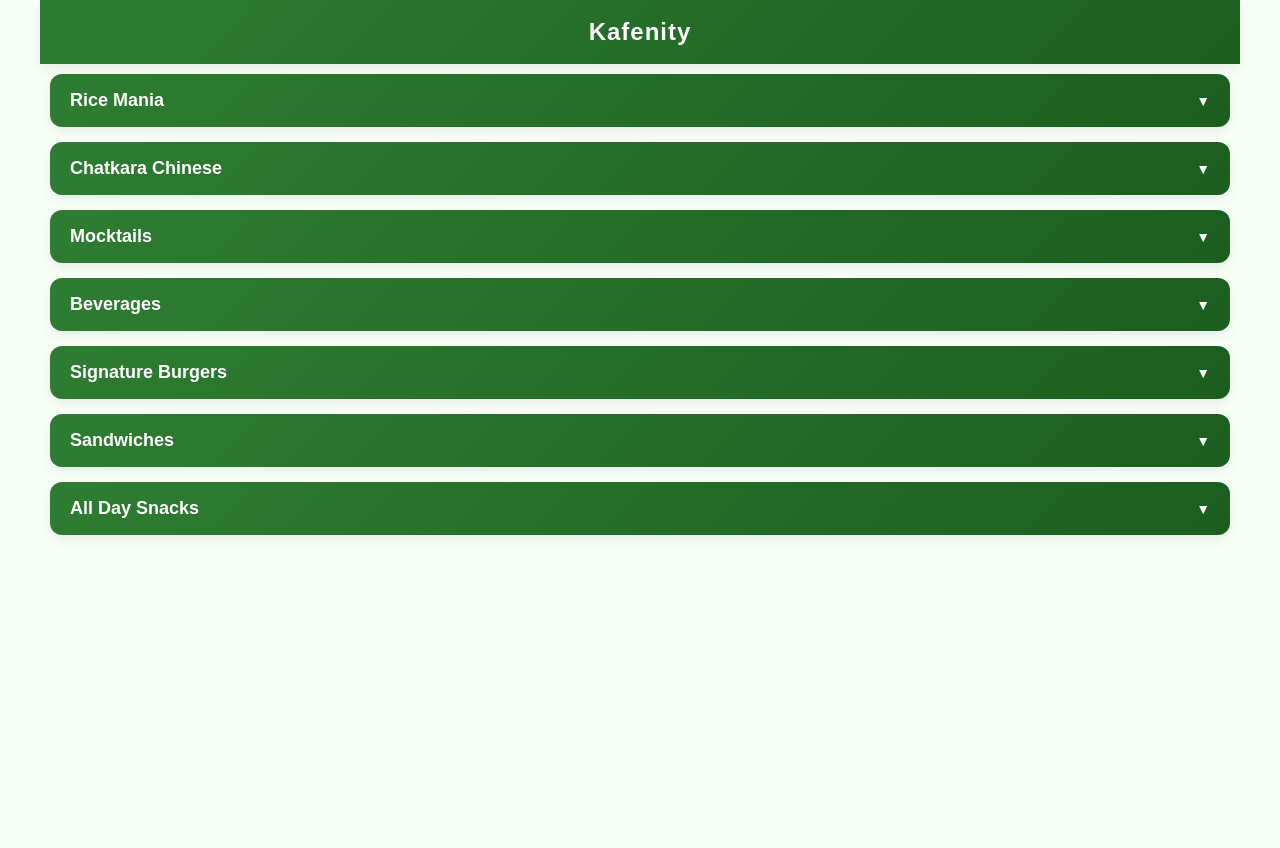
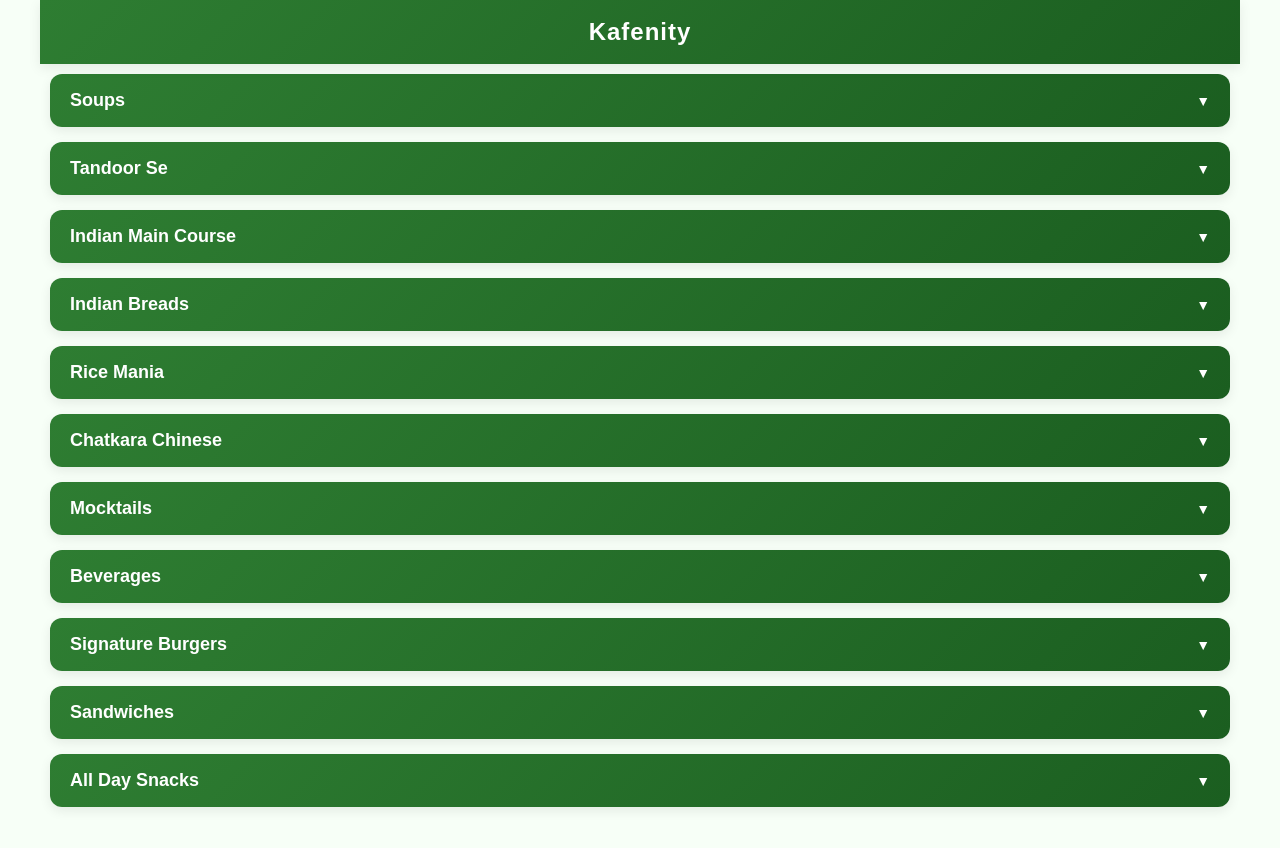
Before and after one commit to Karan1445/kafenity, a React (Create React App) app: page / in a window 1280 px wide. Shown: the top 848 px of the page. Before the commit the page ends 800 px from the top, so only its background shows below. Built offline with nearby package versions, Linux system fonts and the light colour scheme.

Commit message:
Update App.js

```diff
--- a/src/App.js
+++ b/src/App.js
@@ -3,16 +3,87 @@
 
 export default function App() {
   const categories = [
+  { name: 'Soups' },
+  { name: 'Tandoor Se' },
+  { name: 'Indian Main Course' },
+  { name: 'Indian Breads' },
   { name: 'Rice Mania' },
   { name: 'Chatkara Chinese' },
   { name: 'Mocktails' },
   { name: 'Beverages' },
   { name: 'Signature Burgers' },
   { name: 'Sandwiches' },
-    { name: 'All Day Snacks' },
+  { name: 'All Day Snacks' }
 ];
 
 const items = {
+  'Soups': [
+    { name: 'Cream of Tomato Soup', price: 130 },
+    { name: 'Manchurian Soup', price: 130 },
+    { name: 'Manchow Soup', price: 130 },
+    { name: 'Hot & Sour Soup', price: 140 },
+    { name: 'Clear Veg Soup', price: 140 },
+    { name: 'Lemon Coriander Soup', price: 170 },
+    { name: 'Garlic Coriander Soup', price: 170 },
+    { name: 'Cream of Spinach Soup', price: 170 },
+    { name: 'Sweet Corn Soup', price: 170 }
+  ],
+  'Tandoor Se': [
+    { name: 'Paneer Tikka Dry', price: 350 },
+    { name: 'Paneer Hariyali Tikka', price: 350 },
+    { name: 'Paneer Malai Tikka', price: 380 },
+    { name: 'Reshmi Tikka', price: 380 },
+    { name: 'Paneer Achari Tikka', price: 350 },
+    { name: 'Aloo Achari Tikka', price: 210 },
+    { name: 'Harabhara Kebab', price: 210 },
+    { name: 'Banjara Kebab', price: 400 },
+    { name: 'Dahi ke Sholey', price: 350 },
+    { name: 'Veg. Sheekh Kebab', price: 240 }
+  ],
+  'Indian Main Course': [
+    { name: 'Mix Veg.', price: 250 },
+    { name: 'Veg. Toofani', price: 250 },
+    { name: 'Veg. Makhanwala', price: 260 },
+    { name: 'Veg. Handi', price: 260 },
+    { name: 'Veg. Jaipuri', price: 270 },
+    { name: 'Veg. Kadai', price: 270 },
+    { name: 'Veg. Kolhapuri', price: 270 },
+    { name: 'Veg. Angara', price: 280 },
+    { name: 'Paneer Tikka Masala', price: 330 },
+    { name: 'Paneer Butter Masala', price: 350 },
+    { name: 'Paneer Handi', price: 350 },
+    { name: 'Paneer Kadai', price: 350 },
+    { name: 'Paneer Toofani', price: 350 },
+    { name: 'Paneer Patiyala', price: 380 },
+    { name: 'Paneer Bhurji', price: 350 },
+    { name: 'Paneer Angara', price: 380 },
+    { name: 'Paneer Pasanda', price: 380 },
+    { name: 'Paneer Lawabdar', price: 380 },
+    { name: 'Palak Paneer', price: 380 },
+    { name: 'Cheese Angoori', price: 350 },
+    { name: 'Cheese Butter Masala', price: 400 },
+    { name: 'Kaju Curry', price: 400 },
+    { name: 'Kaju Butter Masala', price: 400 },
+    { name: 'Kafenity Special', price: 440 }
+  ],
+  'Indian Breads': [
+    { name: 'Plain Roti', price: 30 },
+    { name: 'Butter Roti', price: 40 },
+    { name: 'Plain Naan', price: 40 },
+    { name: 'Butter Naan', price: 50 },
+    { name: 'Garlic Naan', price: 90 },
+    { name: 'Cheese Naan', price: 110 },
+    { name: 'Cheese Garlic Naan', price: 130 },
+    { name: 'Plain Kulcha', price: 50 },
+    { name: 'Butter Kulcha', price: 60 },
+    { name: 'Dhaba Roti', price: 60 },
+    { name: 'Lachha Paratha', price: 50 },
+    { name: 'Missi Roti', price: 50 },
+    { name: 'Paneer Paratha', price: 150 },
+    { name: 'Stuffed Paratha (Aloo/Gobi)', price: 110 },
+    { name: 'Cheese Chilli Paratha', price: 200 },
+    { name: 'Aloo Cheese Paratha', price: 150 }
+  ],
   'Rice Mania': [
     { name: 'Schezwan Rice', price: 160 },
     { name: 'Paneer Biryani', price: 160 },
@@ -21,7 +92,7 @@
     { name: 'Veg Pulav', price: 160 },
     { name: 'Tandoori Paneer Pulav', price: 160 },
     { name: 'Paneer Handi Biryani', price: 160 },
-      { name: 'Veg Biryani', price: 160 },
+    { name: 'Veg Biryani', price: 160 }
   ],
   'Chatkara Chinese': [
     { name: 'Veg Triple Rice', price: 160 },
@@ -31,7 +102,7 @@
     { name: 'Schezwan Noodles', price: 160 },
     { name: 'Fried Rice', price: 160 },
     { name: 'Schezwan Fried Rice', price: 160 },
-      { name: 'Veg Hakka Noodles', price: 160 },
+    { name: 'Veg Hakka Noodles', price: 160 }
   ],
   'Mocktails': [
     { name: 'Classic Mojito', price: 110 },
@@ -39,7 +110,7 @@
     { name: 'Green Apple Mojito', price: 110 },
     { name: 'Strawberry Mojito', price: 110 },
     { name: 'Cranberry Mojito', price: 110 },
-      { name: 'Lime Mojito', price: 110 },
+    { name: 'Lime Mojito', price: 110 }
   ],
   'Beverages': [
     { name: 'Cold Coffee', price: 110 },
@@ -48,21 +119,21 @@
     { name: 'Chocolate Shake', price: 110 },
     { name: 'Mango Shake', price: 110 },
     { name: 'Strawberry Shake', price: 110 },
-      { name: 'Choco-Chip Shake', price: 110 },
+    { name: 'Choco-Chip Shake', price: 110 }
   ],
   'Signature Burgers': [
     { name: 'Mexican Aloo Tikki Burger', price: 80 },
     { name: 'Tandoori Aloo Tikki Burger', price: 80 },
     { name: 'Veggie Cheese Burger', price: 90 },
     { name: 'Spicy Paneer Burger', price: 100 },
-      { name: 'Cheesy Paneer Tikka Burger', price: 100 },
+    { name: 'Cheesy Paneer Tikka Burger', price: 100 }
   ],
   'Sandwiches': [
     { name: 'Veg Masala Sandwich', price: 80 },
     { name: 'Veg Cheese Grill', price: 90 },
     { name: 'Veg Club Sandwich', price: 100 },
     { name: 'Cheese Chilli Sandwich', price: 90 },
-      { name: 'Paneer Tikka Sandwich', price: 100 },
+    { name: 'Paneer Tikka Sandwich', price: 100 }
   ],
   'All Day Snacks': [
     { name: 'Fries', price: 80 },
@@ -70,7 +141,7 @@
     { name: 'Peri Peri Fries', price: 100 },
     { name: 'Veg Nuggets (6 pcs)', price: 90 },
     { name: 'Cheese Balls (6 pcs)', price: 100 },
-      { name: 'Chilli Cheese Nuggets', price: 90 },
+    { name: 'Chilli Cheese Nuggets', price: 90 }
   ]
 };
 
```
Lines whose indentation alone changed are shown as unchanged.
